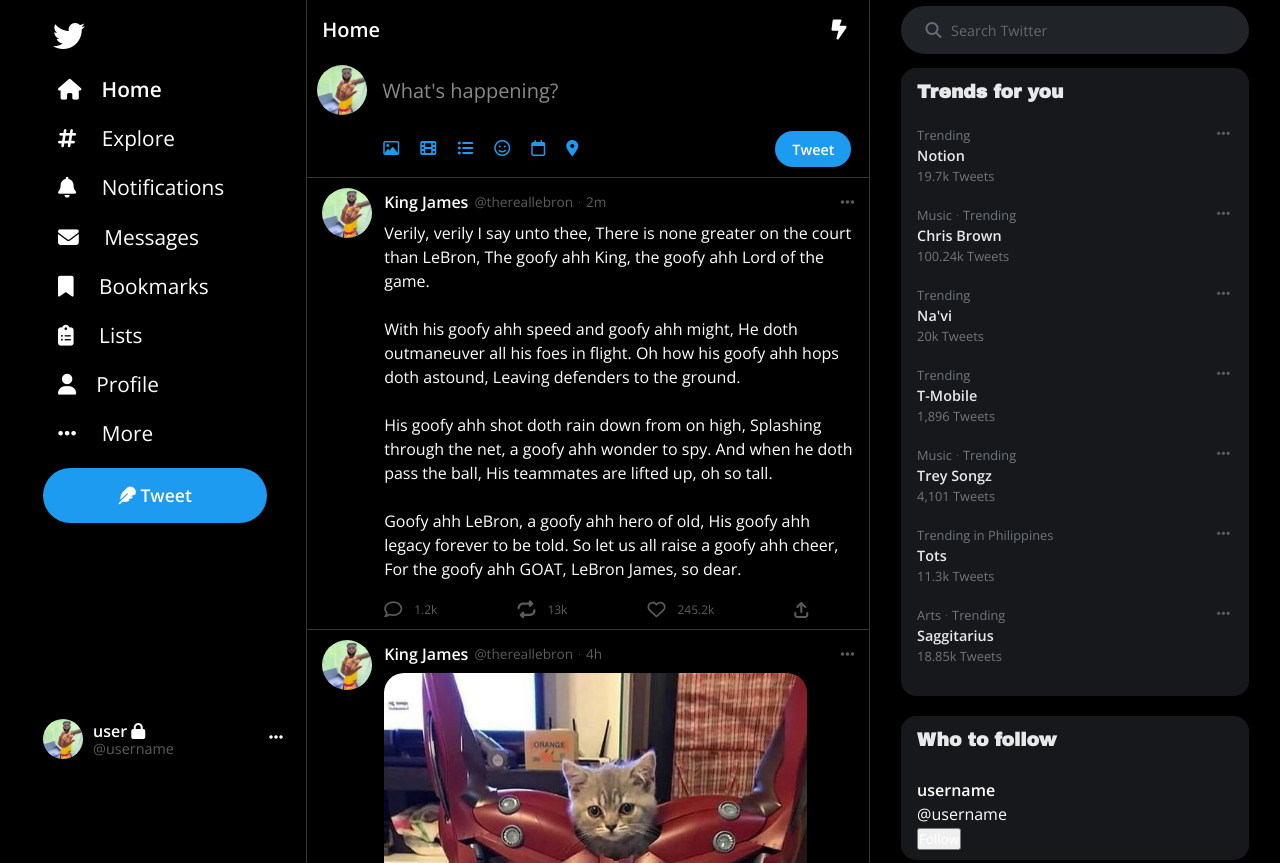
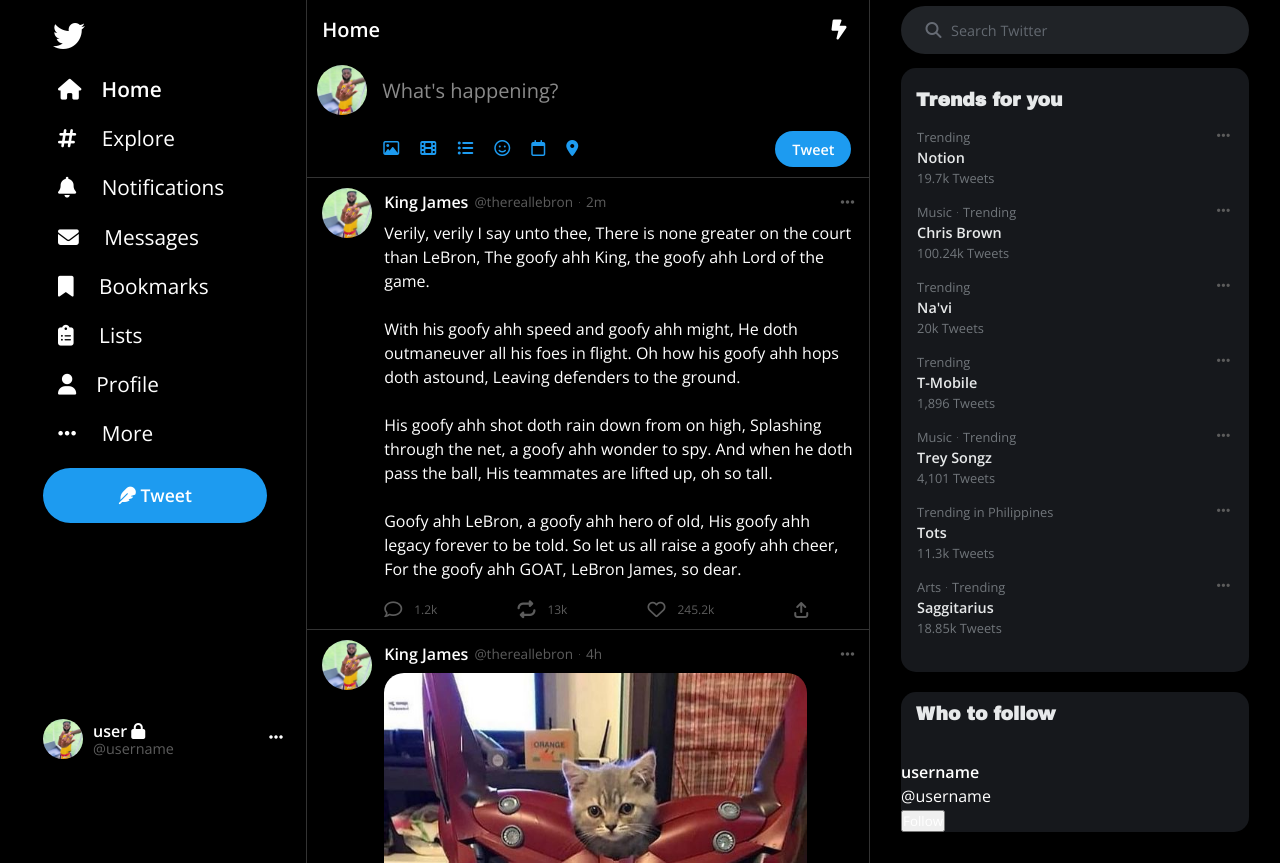
Before and after one commit to css-enjoyer/bootleg-sites, a plain HTML site: page twitter/twitter.html in a window 1280 px wide. Shown: the top 863 px of the page. Drawn offline with nearby package versions, Linux system fonts and the light colour scheme.

Commit message:
Add trend topics hover effects

```diff
--- a/twitter/style.scss
+++ b/twitter/style.scss
@@ -328,14 +328,22 @@
                 width: 85%;
                 height: auto;
                 border-radius: 15px;
-                padding: 10px 16px;
+                padding: 10px 0;
                 h3 {
+                    margin: 8px auto 8px 15px;
                     font-family: 'Archivo Black', sans-serif;
                     color: #E7E9EA;
                 }
                 .topic {
-                    margin: 20px 0 30px 0;
-                    height: 50px;
+                    height: 75px;
+                    padding: 6px 16px;
+                    transition: .1s ease-in-out;
+                    &:last-of-type {
+                        margin-bottom: 15px;
+                    }
+                    &:hover {
+                        background-color: #1D1F23;
+                    }
                     p {
                         color: #71767B;
                         font-size: .8rem;
@@ -365,8 +373,8 @@
                 width: 85%;
                 height: auto;
                 border-radius: 15px;
-                padding: 10px 16px;
                 h3 {
+                    margin: 8px auto 8px 15px;
                     font-family: 'Archivo Black', sans-serif;
                     color: #E7E9EA;
                 }
```
Also changed, not shown: twitter/style.css, 1 other file.
